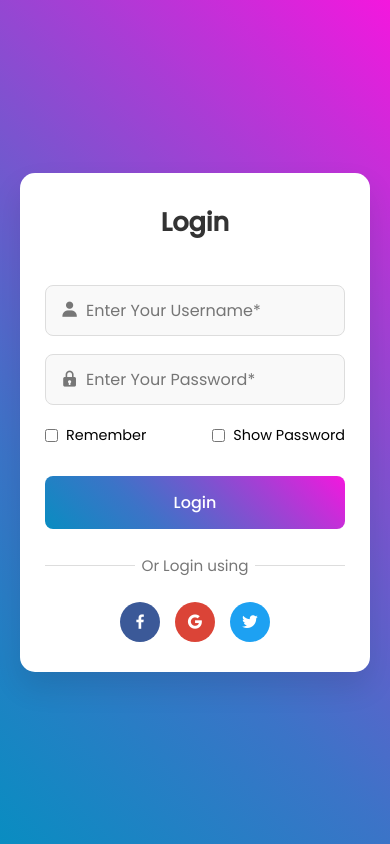
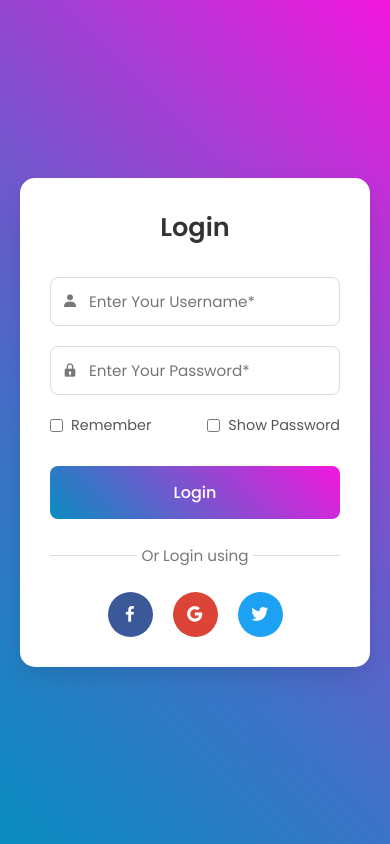
Before and after one commit to developer66666/login, a plain HTML site: page index.html in a window 390 px wide. Drawn offline with nearby package versions, Linux system fonts and the light colour scheme.

Commit message:
Update style.css

```diff
--- a/style.css
+++ b/style.css
@@ -1,9 +1,10 @@
-@import url('https://fonts.googleapis.com/css2?family=Poppins:ital,wght@0,300;0,400;0,500;1,500&display=swap');
+@import url('https://fonts.googleapis.com/css2?family=Poppins:wght@300;400;500;600&display=swap');
+
 * {
     margin: 0;
     padding: 0;
-    font-family: "Poppins", sans-serif;
     box-sizing: border-box;
+    font-family: 'Poppins', sans-serif;
 }
 
 body {
@@ -17,56 +18,24 @@ body {
 
 .container {
     width: 100%;
-    max-width: 450px; /* Slightly wider for better desktop view */
-    background: #fff; /* Changed to white for better contrast */
+    max-width: 450px;
+    background: #fff;
     border-radius: 15px;
-    padding: 40px 35px; /* More padding */
-    box-shadow: 0 15px 30px rgba(0, 0, 0, 0.1); /* Added shadow for depth */
-    margin: 20px 0; /* Added margin */
-}
-
-.Form {
-    display: flex;
-    flex-direction: column;
-    width: 100%;
+    padding: 40px;
+    box-shadow: 0 10px 25px rgba(0, 0, 0, 0.1);
 }
 
 h2 {
     color: #333;
-    font-size: 2.2rem; /* Using rem for better scalability */
+    font-size: 2rem;
     margin-bottom: 30px;
     text-align: center;
     font-weight: 600;
 }
 
 .input-box {
-    margin: 25px 0;
     position: relative;
-}
-
-.input-box label {
-    display: block;
-    margin-bottom: 8px;
-    font-size: 0.95rem;
-    color: #555;
-    font-weight: 500;
-}
-
-.input-box input {
-    width: 100%;
-    padding: 15px 15px 15px 45px; /* More padding for better touch targets */
-    border: 1px solid #ddd;
-    border-radius: 8px;
-    font-size: 1rem;
-    color: #333;
-    background-color: #f9f9f9;
-    transition: all 0.3s ease;
-}
-
-.input-box input:focus {
-    border-color: #098dc1;
-    box-shadow: 0 0 0 3px rgba(9, 141, 193, 0.2);
-    background-color: #fff;
+    margin-bottom: 25px;
 }
 
 .input-box i {
@@ -78,10 +47,24 @@ h2 {
     color: #777;
 }
 
+.input-box input {
+    width: 100%;
+    padding: 15px 15px 15px 45px;
+    border: 1px solid #ddd;
+    border-radius: 8px;
+    font-size: 1rem;
+    outline: none;
+    transition: all 0.3s ease;
+}
+
+.input-box input:focus {
+    border-color: #098dc1;
+    box-shadow: 0 0 0 3px rgba(9, 141, 193, 0.1);
+}
+
 .forgot-section {
     display: flex;
     justify-content: space-between;
-    align-items: center;
     margin: 20px 0;
     font-size: 0.9rem;
 }
@@ -90,14 +73,15 @@ h2 {
     display: flex;
     align-items: center;
     gap: 8px;
+    color: #555;
 }
 
 .btn {
     width: 100%;
     padding: 15px;
+    border: none;
     border-radius: 8px;
-    border: none;
-    background: linear-gradient(45deg, #098dc1, 60%, #f417de);
+    background: linear-gradient(45deg, #098dc1, #f417de);
     color: white;
     font-size: 1rem;
     font-weight: 500;
@@ -115,11 +99,12 @@ p {
     color: #777;
     text-align: center;
     margin: 25px 0;
+    position: relative;
     font-size: 0.95rem;
-    position: relative;
 }
 
-p::before, p::after {
+p::before,
+p::after {
     content: "";
     position: absolute;
     top: 50%;
@@ -139,7 +124,7 @@ p::after {
 .social-media {
     display: flex;
     justify-content: center;
-    gap: 20px; /* Better spacing between icons */
+    gap: 20px;
 }
 
 .social-media i {
@@ -150,6 +135,7 @@ p::after {
     justify-content: center;
     border-radius: 50%;
     font-size: 1.3rem;
+    color: white;
     cursor: pointer;
     transition: all 0.3s ease;
 }
@@ -158,76 +144,70 @@ p::after {
     transform: translateY(-3px);
 }
 
-/* Social media colors */
 .social-media i:nth-child(1) {
     background: #3b5998;
-    color: white;
 }
 
 .social-media i:nth-child(2) {
     background: #db4437;
-    color: white;
 }
 
 .social-media i:nth-child(3) {
     background: #1da1f2;
-    color: white;
 }
 
-/* Responsive adjustments */
 @media (max-width: 768px) {
     .container {
+        padding: 35px;
         max-width: 400px;
-        padding: 35px 30px;
     }
 
     h2 {
         font-size: 1.8rem;
     }
 
-    .input-box {
-        margin: 20px 0;
+    .input-box input {
+        padding: 12px 12px 12px 40px;
     }
 
-    .input-box input {
-        padding: 12px 12px 12px 40px;
+    .input-box i {
+        font-size: 1.1rem;
+        left: 12px;
     }
 }
 
 @media (max-width: 480px) {
     .container {
+        padding: 30px;
         max-width: 350px;
-        padding: 30px 25px;
     }
 
     h2 {
         font-size: 1.6rem;
-        margin-bottom: 25px;
     }
 
     .input-box {
-        margin: 18px 0;
+        margin-bottom: 20px;
+    }
+
+    .input-box input {
+        padding: 12px 12px 12px 38px;
+        font-size: 0.95rem;
+    }
+
+    .input-box i {
+        font-size: 1rem;
     }
 
     .btn {
         padding: 14px;
     }
-
-    .social-media {
-        gap: 15px;
-    }
-
-    .social-media i {
-        width: 40px;
-        height: 40px;
-        font-size: 1.2rem;
-    }
 }
 
-@media (max-width: 365px) {
+@media (max-width: 375px) {
     .container {
+        padding: 25px;
         max-width: 320px;
-        padding: 25px 20px;
     }
 
     h2 {
@@ -236,10 +216,9 @@ p::after {
 
     .input-box input {
         padding: 10px 10px 10px 35px;
-        font-size: 0.9rem;
     }
 
     .forgot-section {
-        font-size: 0.8rem;
+        font-size: 0.85rem;
     }
 }
```
